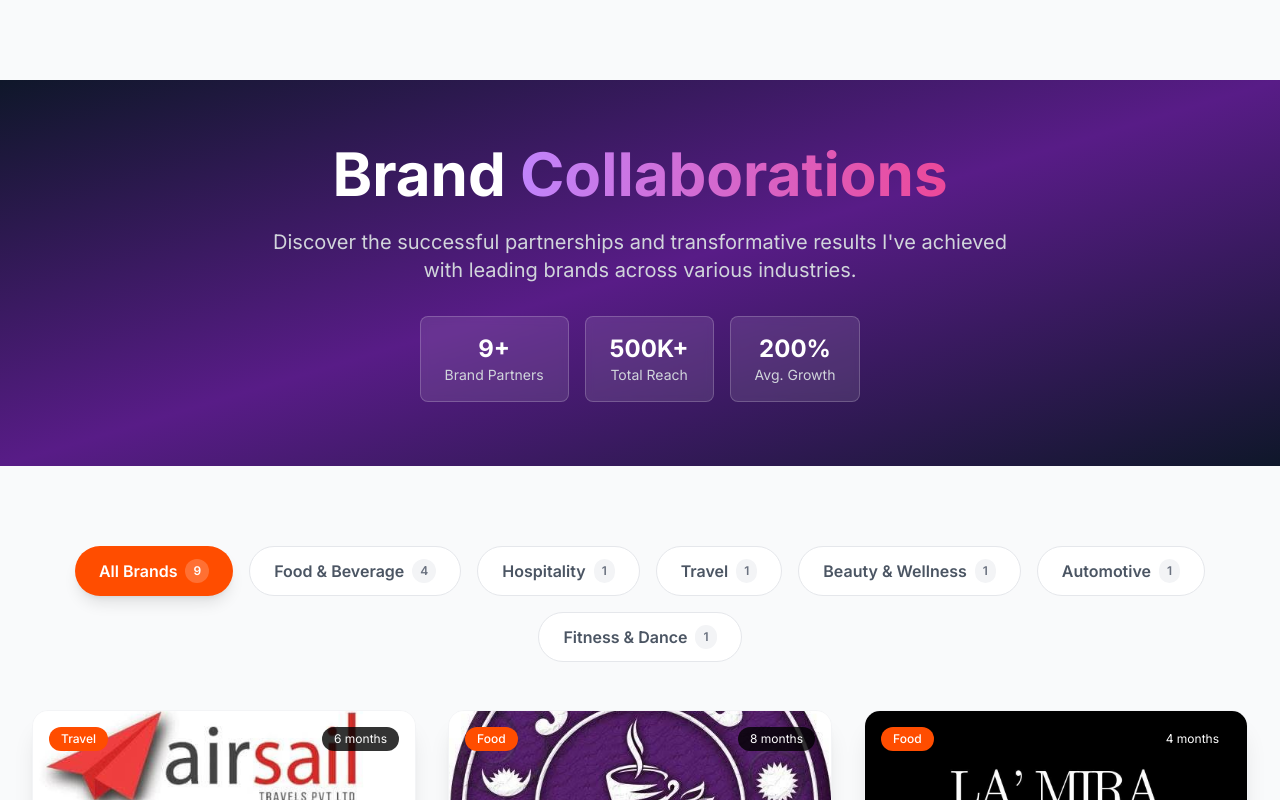
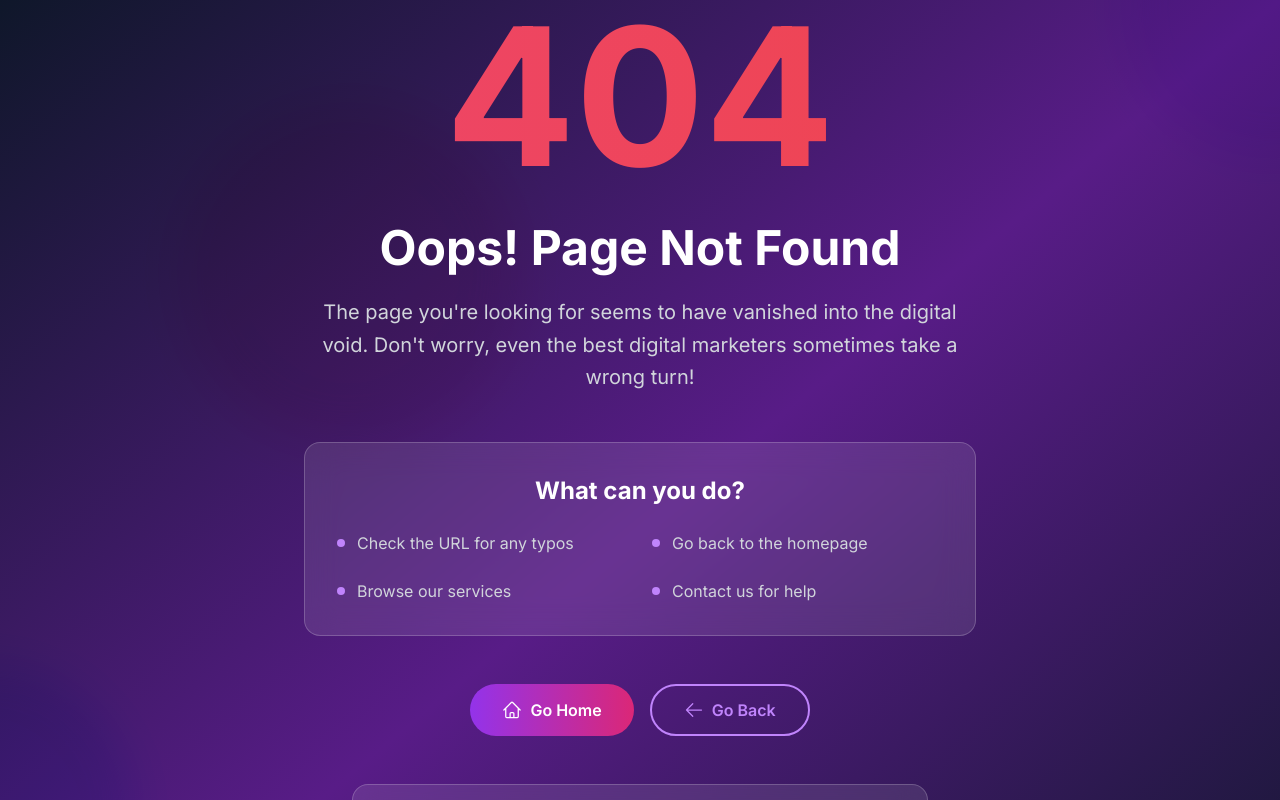
Before and after one commit to WHOISABHISHEKADHIKARI/aadarsa, a React (Vite) app: page /brands in a window 1280 px wide. Shown: the top 800 px of the page. Built offline with nearby package versions, Linux system fonts and the light colour scheme.

Commit message:
Remove missing Brands component import and route from App.jsx

```diff
--- a/src/App.jsx
+++ b/src/App.jsx
@@ -2,7 +2,6 @@
 import { BrowserRouter as Router, Routes, Route } from 'react-router-dom';
 import Layout from './components/Layout';
 import Home from './components/Home';
-import Brands from './components/Brands';
 import ServicesRedirect from './components/ServicesRedirect';
 import NotFound from './components/NotFound';
 
@@ -15,11 +14,7 @@
             <Home />
           </Layout>
         } />
-        <Route path="/brands" element={
-          <Layout>
-            <Brands />
-          </Layout>
-        } />
+
         <Route path="/services" element={<ServicesRedirect />} />
         <Route path="*" element={<NotFound />} />
       </Routes>
```
